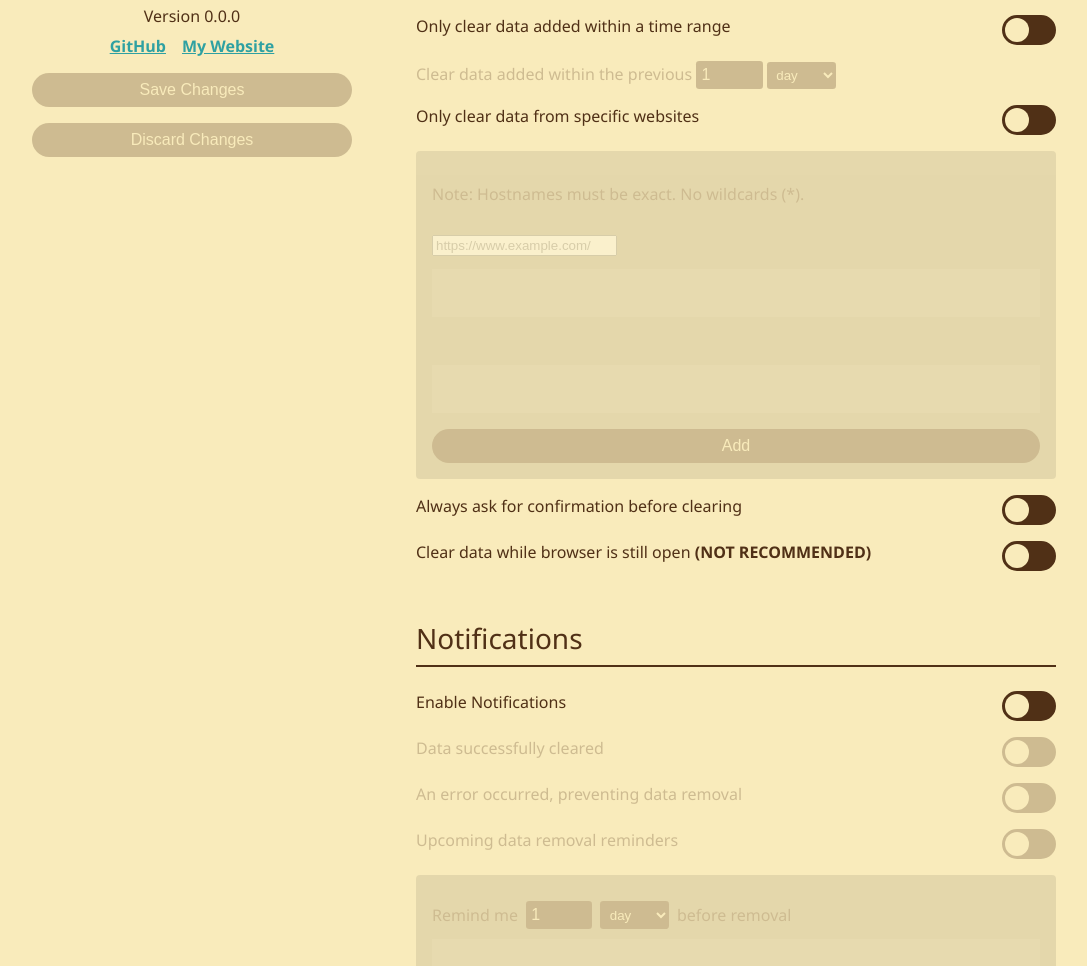
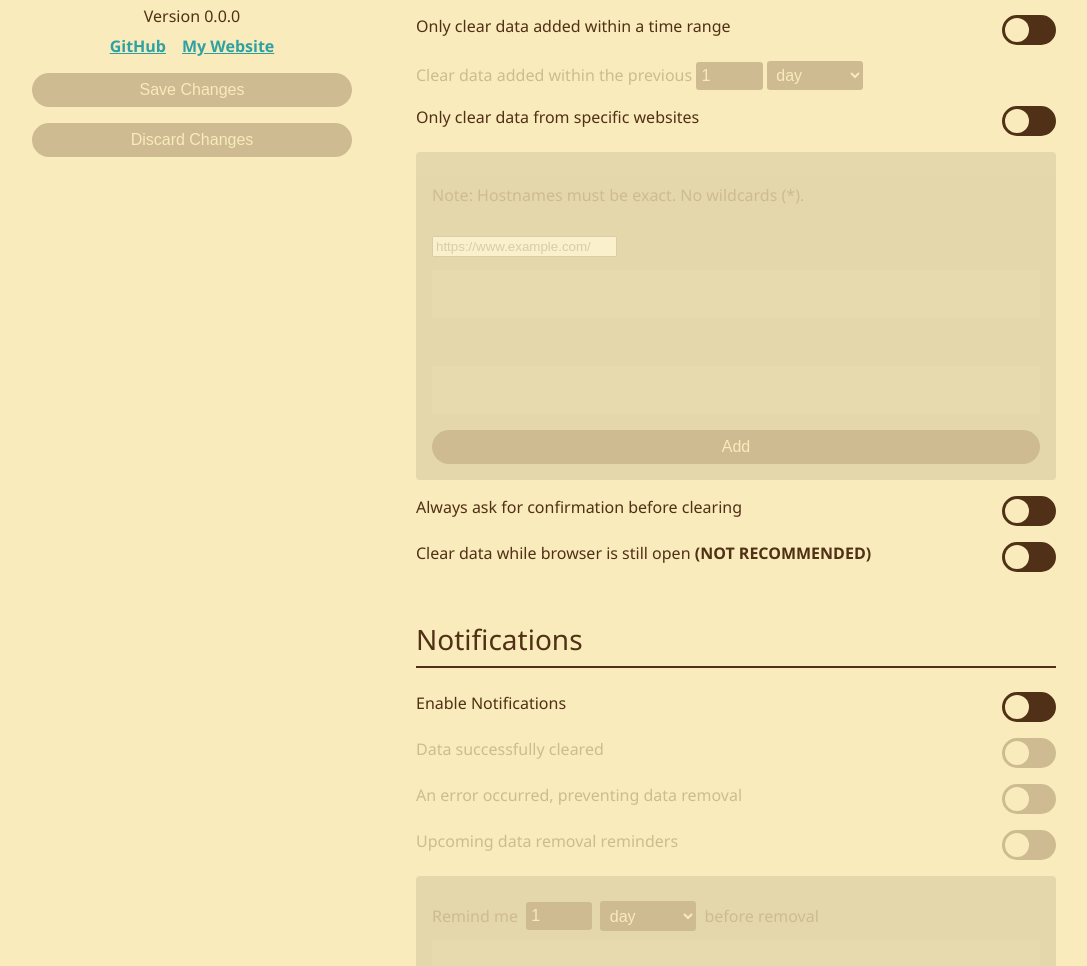
Before and after one commit to JackDotJS/auto-clear-cache, a browser extension: page options/options.html in a window 1280 px wide. Shown: the part 334-1300 px from the top of the page, without its empty margins (96-1183 px from the left). Drawn offline with Linux system fonts and the light colour scheme.

Commit message:
consistent time unit select sizze

```diff
--- a/options/options.css
+++ b/options/options.css
@@ -102,7 +102,7 @@ input[type="number"], select, input[type="date"] {
   padding: 0.33rem;
 }
 
-#interval-type, .reminder-time-type {
+.time-type {
   width: 6rem;
   font-size: 16px;
 }
--- a/options/options.html
+++ b/options/options.html
@@ -29,7 +29,7 @@
       <div id="interval">
         Clear browser data every
         <input type="number" id="interval-units" min="1" max="999" value="1"/>
-        <select id="interval-type">
+        <select id="interval-type" class="time-type">
           <option value="day">day</option>
           <option value="week">week</option>
           <option value="month">month</option>
@@ -86,7 +86,7 @@
       <div id="data-clear-range" class="disabled">
         Clear data added within the previous
         <input type="number" id="clear-range-units" min="1" max="999" value="1"/>
-        <select id="clear-range-type">
+        <select id="clear-range-type" class="time-type">
           <option value="day">day</option>
           <option value="week">week</option>
           <option value="month">month</option>
@@ -147,7 +147,7 @@
           <li>
             Remind me
             <input type="number" min="1" max="999" value="1"/>
-            <select>
+            <select class="time-type">
               <option value="day">day</option>
               <option value="week">week</option>
               <option value="month">month</option>
```
